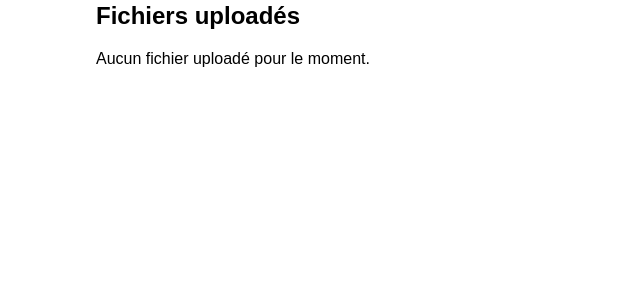
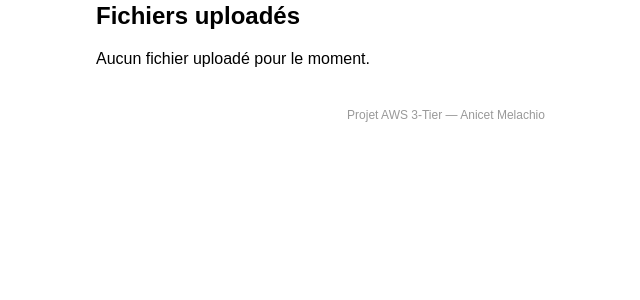
Before and after one commit to amelachio/file-upload-aws-devops-terraform-ansible-jenkins, a Flask app: page / in a window 1280 px wide. Shown: the part 191-491 px from the top of the page, without its empty margins (194-834 px from the left). Run offline with Flask 3, Linux system fonts and the light colour scheme; data that the repository does not hold is empty.

Commit message:
feat: add footer to frontend page

```diff
--- a/frontend/templates/index.html
+++ b/frontend/templates/index.html
@@ -69,5 +69,8 @@
             form.classList.toggle('visible');
         }
     </script>
+    <footer style="margin-top: 40px; text-align: center; color: #999; font-size: 12px;">
+        Projet AWS 3-Tier — Anicet Melachio
+    </footer>
 </body>
 </html>
```
